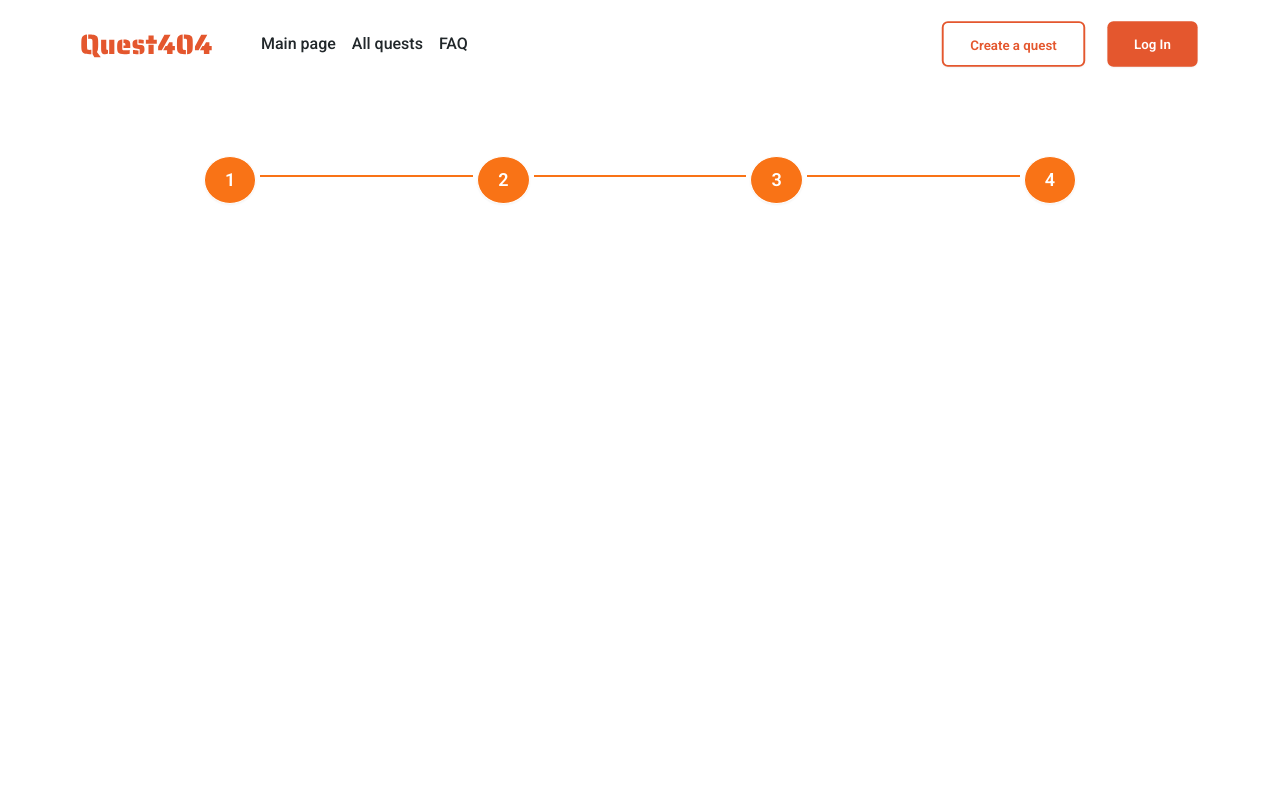
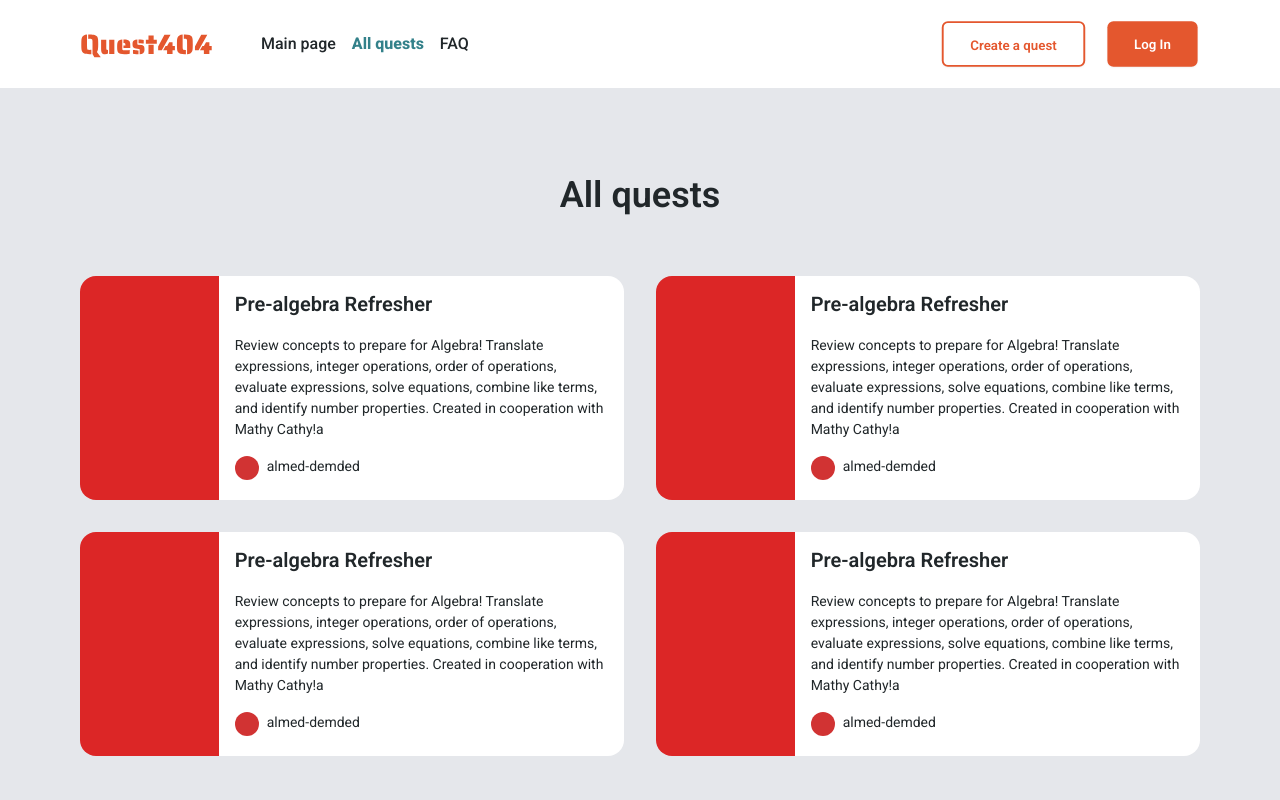
Before and after one commit to Artur0412-KU/quest-app, a Next.js app: page /quests in a window 1280 px wide. Shown: the top 800 px of the page. Built offline with nearby package versions, Linux system fonts and the light colour scheme.

Commit message:
Started creating All Quests page

```diff
--- /dev/null
+++ b/app/components/Card/Card.tsx
@@ -0,0 +1,23 @@
+import React from 'react';
+import Button from "@/app/components/Button/Button";
+
+const Card = () => {
+    return (
+        <div className='flex flex-row h-[224px]'>
+            <div className='bg-red-600 h-full w-full rounded-l-[16px]'></div>
+            <div className='px-[16px] py-[24px] bg-white rounded-r-[16px] flex flex-col gap-[16px] flex justify-center'>
+                <h1 className='font-semibold text-[20px]'>Pre-algebra Refresher</h1>
+                <p className='text-[14px]'>Review concepts to prepare for Algebra! Translate expressions, integer
+                    operations, order of
+                    operations, evaluate expressions, solve equations, combine like terms, and identify number
+                    properties. Created in cooperation with Mathy Cathy!а</p>
+                <div className='flex gap-[8px] mb-[8px]'>
+                    <div className='w-[24px] h-[24px] bg-[#D13333] rounded-[50%]'></div>
+                    <p className='text-[14px]'>almed-demded</p>
+                </div>
+            </div>
+        </div>
+    );
+};
+
+export default Card;
--- a/app/components/Header/Header.tsx
+++ b/app/components/Header/Header.tsx
@@ -8,16 +8,18 @@ import Link from "next/link";
 import Button from "@/app/components/Button/Button";
 import BurgerMenuIcon from '@/public/icons/burger-menu.svg'
 import BurgerMenu from "@/app/components/BurgerMenu/BurgerMenu";
+import {usePathname} from "next/navigation";
 
 const Header = () => {
+    const pathname = usePathname()
     return (
         <div className='navbar bg-base-100 py-[20px] px-[80px] flex flex-row justify-between bg-white max-lg:px-[32px]'>
             <div className='flex items-center justify-between gap-[48px]'>
                 <Image src={Logo} alt={'logo'} />
                 <div className='flex gap-[16px] max-lg:hidden'>
-                        <Link href={'/'} className='font-medium'>Main page</Link>
-                        <Link href={'/quests'} className='font-medium'>All quests</Link>
-                        <Link href={'/questions'} className='font-medium'>FAQ</Link>
+                        <Link href={'/'} className={`font-medium [&.active]:text-[#33818A] [&.active]:font-extrabold hover:text-[#33818A] hover:font-extrabold ${pathname === '/' ? 'active' : ''}`}>Main page</Link>
+                        <Link href={'/quests'} className={`font-medium [&.active]:text-[#33818A] [&.active]:font-extrabold hover:text-[#33818A] hover:font-extrabold ${pathname === '/quests' ? 'active' : ''}`}>All quests</Link>
+                        <Link href={'/questions'} className={`font-medium [&.active]:text-[#33818A] [&.active]:font-extrabold hover:text-[#33818A] hover:font-extrabold ${pathname === '/questions' ? 'active' : ''}`}>FAQ</Link>
                 </div>
             </div>
 
--- a/app/quests/page.tsx
+++ b/app/quests/page.tsx
@@ -1,10 +1,18 @@
 import React from 'react';
 import Map from "@/app/components/Map/Map";
+import Card from "@/app/components/Card/Card";
 
 const Page = () => {
     return (
-        <div className='h-screen'>
-            <Map/>
+        <div className='h-screen bg-gray-200 p-[80px]'>
+            <h1 className='text-[36px] font-semibold text-center'>All quests</h1>
+            <div className='grid grid-cols-2 gap-[32px] mt-[54px] max-lg:flex flex-col'>
+                <Card/>
+                <Card/>
+                <Card/>
+                <Card/>
+            </div>
+
         </div>
     );
 };
```
